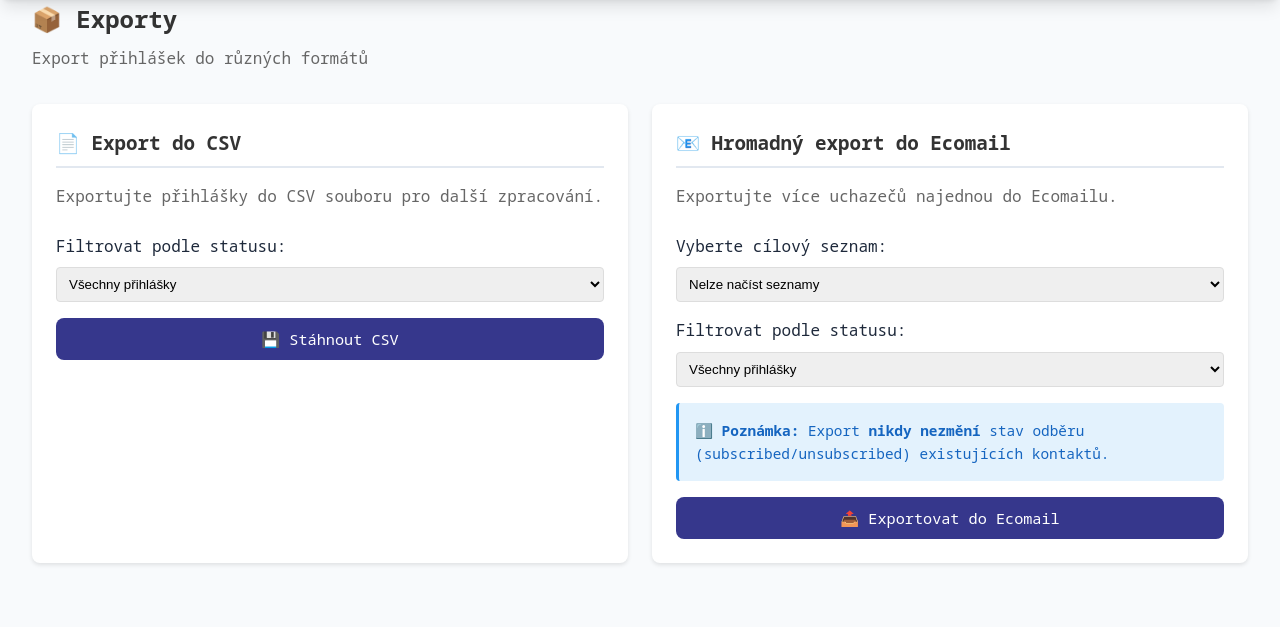
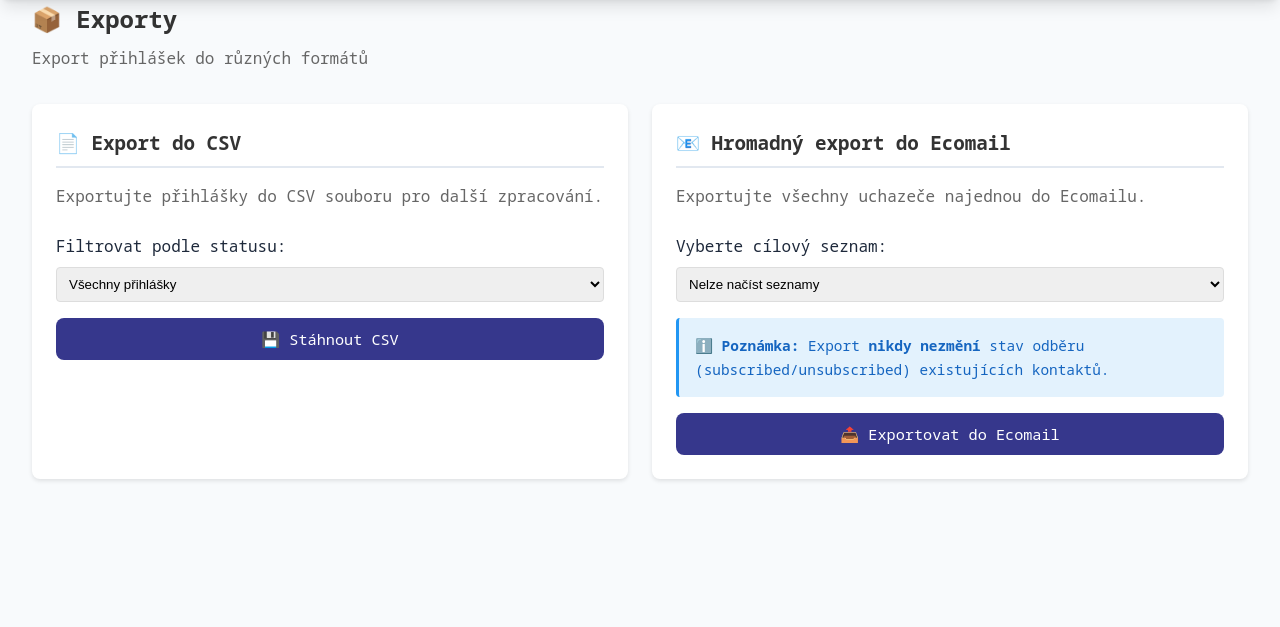
Before and after one commit to dinkotom/md_application_processor, a Flask app: page /exports in a window 1280 px wide. Shown: the part 74-701 px from the top of the page. Run offline with Flask 3, Linux system fonts and the light colour scheme; data that the repository does not hold is empty.

Commit message:
refactor: remove status filter from Ecomail bulk export

```diff
--- a/templates/exports.html
+++ b/templates/exports.html
@@ -33,24 +33,13 @@
     <!-- Ecomail Export Section -->
     <div class="stat-card">
         <h3>📧 Hromadný export do Ecomail</h3>
-        <p style="color: #666; margin-bottom: 1.5rem;">Exportujte více uchazečů najednou do Ecomailu.</p>
+        <p style="color: #666; margin-bottom: 1.5rem;">Exportujte všechny uchazeče najednou do Ecomailu.</p>
 
         <div style="margin-bottom: 1rem;">
             <label style="display: block; margin-bottom: 0.5rem; font-weight: 500;">Vyberte cílový seznam:</label>
             <select id="ecomailListId"
                 style="width: 100%; padding: 0.5rem; border: 1px solid #ddd; border-radius: 4px;">
                 <option value="">Načítám seznamy...</option>
-            </select>
-        </div>
-
-        <div style="margin-bottom: 1rem;">
-            <label style="display: block; margin-bottom: 0.5rem; font-weight: 500;">Filtrovat podle statusu:</label>
-            <select id="ecomailExportStatus"
-                style="width: 100%; padding: 0.5rem; border: 1px solid #ddd; border-radius: 4px;">
-                <option value="">Všechny přihlášky</option>
-                <option value="Schválená">Pouze schválené</option>
-                <option value="Nová">Pouze nové</option>
-                <option value="Náhradník">Pouze náhradníky</option>
             </select>
         </div>
 
@@ -138,7 +127,6 @@
 
     async function bulkExportToEcomail() {
         const listId = document.getElementById('ecomailListId').value;
-        const status = document.getElementById('ecomailExportStatus').value;
         const btn = document.getElementById('bulkExportBtn');
 
         if (!listId) {
@@ -148,8 +136,7 @@
 
         // Confirm action
         const listName = document.getElementById('ecomailListId').selectedOptions[0].textContent;
-        const statusText = status || 'všechny přihlášky';
-        const confirmMsg = `Opravdu chcete exportovat ${statusText} do seznamu "${listName}"?\n\nStav odběru existujících kontaktů zůstane zachován.`;
+        const confirmMsg = `Opravdu chcete exportovat všechny uchazeče do seznamu "${listName}"?\n\nStav odběru existujících kontaktů zůstane zachován.`;
 
         if (!confirm(confirmMsg)) {
             return;
@@ -166,8 +153,7 @@
                     'Content-Type': 'application/json'
                 },
                 body: JSON.stringify({
-                    list_id: parseInt(listId),
-                    status_filter: status
+                    list_id: parseInt(listId)
                 })
             });
 
--- a/web_app.py
+++ b/web_app.py
@@ -1380,24 +1380,16 @@ def bulk_export_to_ecomail():
     try:
         data = request.get_json()
         list_id = data.get('list_id')
-        status_filter = data.get('status_filter', '')
 
         if not list_id:
             return jsonify({'success': False, 'error': 'List ID is required'})
 
-        # Get applicants to export
+        # Get all applicants (not deleted)
         conn = sqlite3.connect(get_db_path())
         conn.row_factory = sqlite3.Row
         cursor = conn.cursor()
 
-        if status_filter:
-            cursor.execute('''
-                SELECT * FROM applicants
-                WHERE deleted = 0 AND status = ?
-                ORDER BY id DESC
-            ''', (status_filter,))
-        else:
-            cursor.execute('SELECT * FROM applicants WHERE deleted = 0 ORDER BY id DESC')
+        cursor.execute('SELECT * FROM applicants WHERE deleted = 0 ORDER BY id DESC')
 
         applicants = cursor.fetchall()
         conn.close()
```
